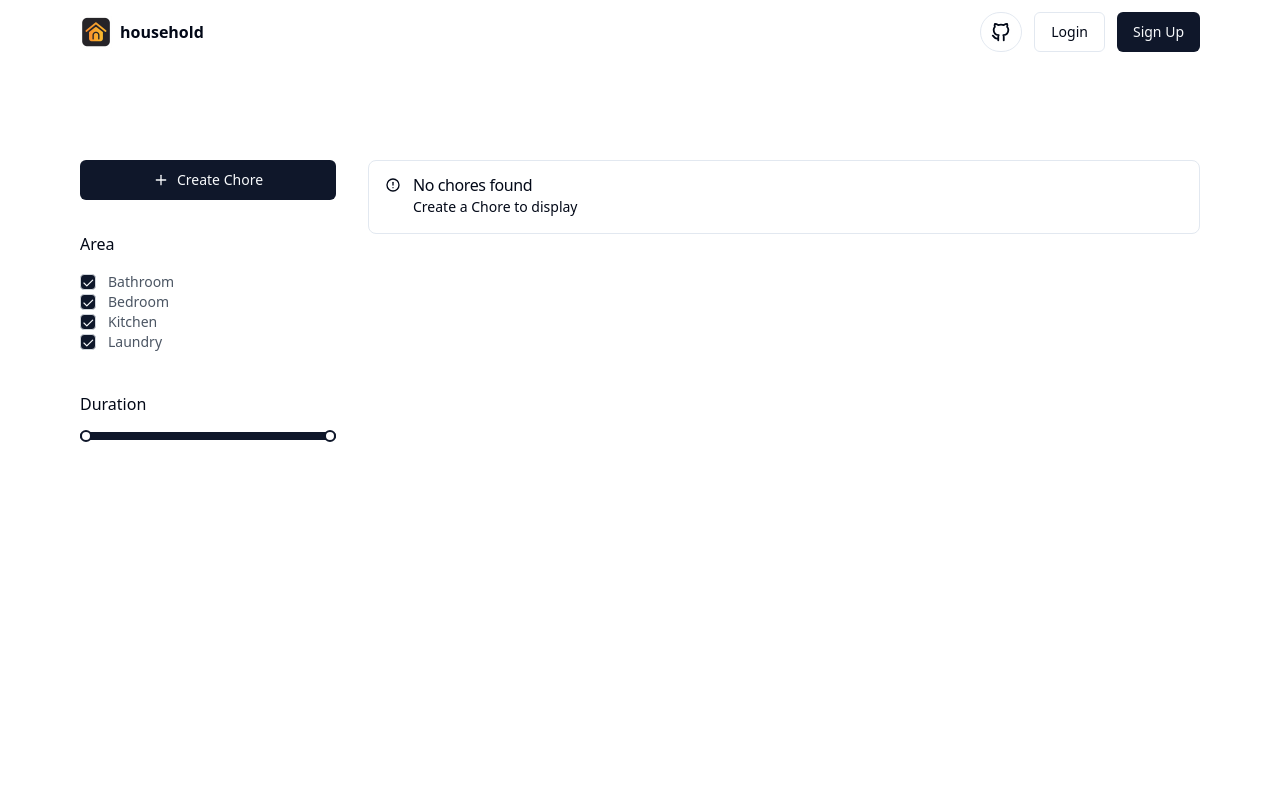
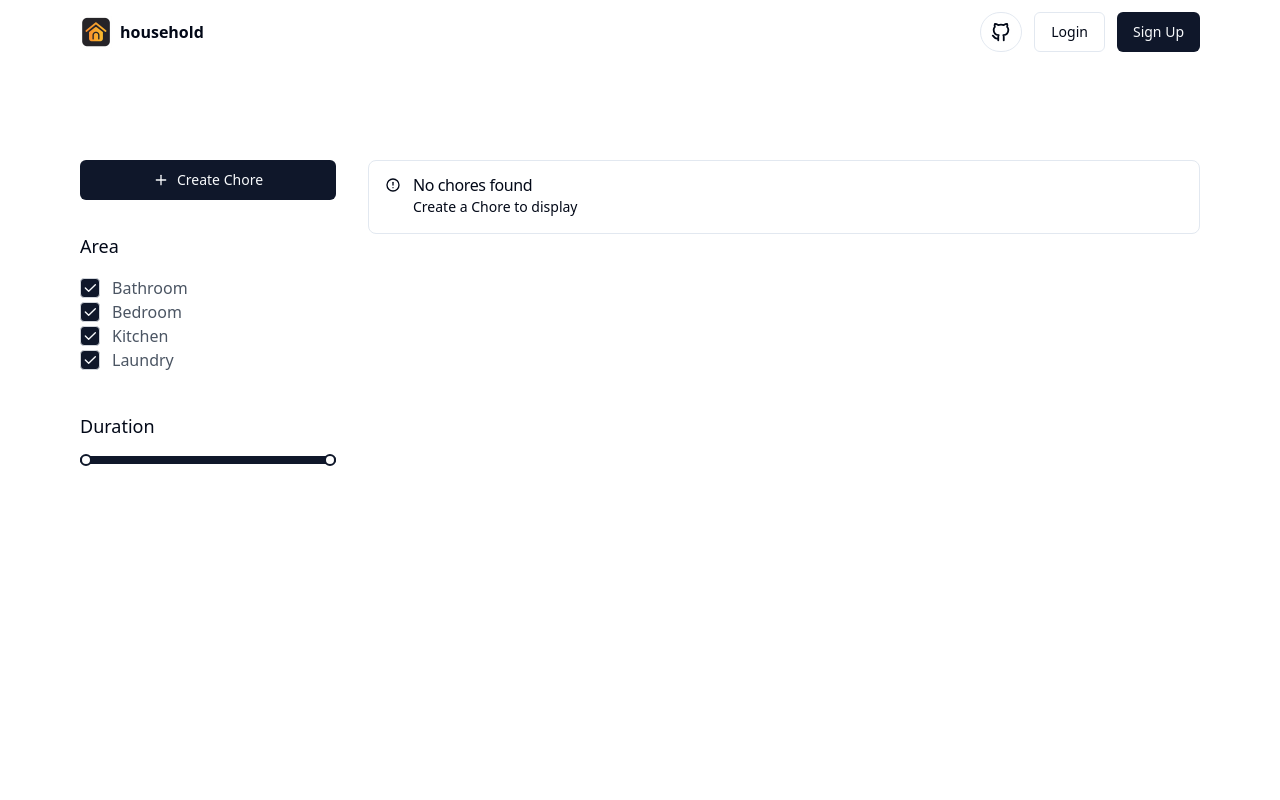
Before and after one commit to c-nicol/household, a React (Vite) app: page / in a window 1280 px wide. Shown: the top 800 px of the page. Built offline with nearby package versions, Linux system fonts and the light colour scheme.

Commit message:
Minor style changes to filter & chores list

```diff
--- a/src/features/chores/chores-list.tsx
+++ b/src/features/chores/chores-list.tsx
@@ -43,7 +43,7 @@ function Chore({ chore }: ChoreProps) {
   const removeChore = useStore((state) => state.removeChore);
 
   return (
-    <Card>
+    <Card className="shadow-md">
       <CardHeader>
         <div className="flex items-center justify-between">
           <div className=" flex flex-col gap-y-1">
--- a/src/features/chores/sidebar/chores-filters.tsx
+++ b/src/features/chores/sidebar/chores-filters.tsx
@@ -20,7 +20,7 @@ function AreaFilter() {
 
   return (
     <div>
-      <div className="py-4 font-medium">Area</div>
+      <div className="py-4 text-lg font-medium">Area</div>
       <div>
         {areaFilters.map((area, index) => (
           <div key={area.value} className="flex items-center">
@@ -30,11 +30,11 @@ function AreaFilter() {
               value={area.value}
               checked={filters.includes(area.value)}
               onCheckedChange={() => toggleFilter(area.value)}
-              className="h-4 w-4 rounded border-gray-300 text-indigo-600 focus:ring-indigo-500"
+              className="h-5 w-5 rounded border-gray-300 text-indigo-600 focus:ring-indigo-500"
             />
             <Label
               htmlFor={`filter-${area.value}-${index}`}
-              className="ml-3 cursor-pointer text-sm text-gray-600"
+              className="text-md ml-3 cursor-pointer text-gray-600"
             >
               {area.label}
             </Label>
@@ -51,7 +51,7 @@ function DurationSlider() {
 
   return (
     <div>
-      <div className="py-4 font-medium">Duration</div>
+      <div className="py-4 text-lg font-medium">Duration</div>
       <Slider.Root
         className="relative flex w-full touch-none select-none items-center"
         value={durationRange}
--- a/src/routes/index.lazy.tsx
+++ b/src/routes/index.lazy.tsx
@@ -9,7 +9,6 @@ export const Route = createLazyFileRoute('/')({
 function Index() {
   return (
     <div className="mx-auto max-w-6xl px-4">
-      <div className="bg-white">
       <div>
         <main>
           {/* TODO: Remove arbitrary height */}
@@ -25,6 +24,5 @@ function Index() {
         </main>
       </div>
     </div>
-    </div>
   );
 }
```
Lines whose indentation alone changed are shown as unchanged.
